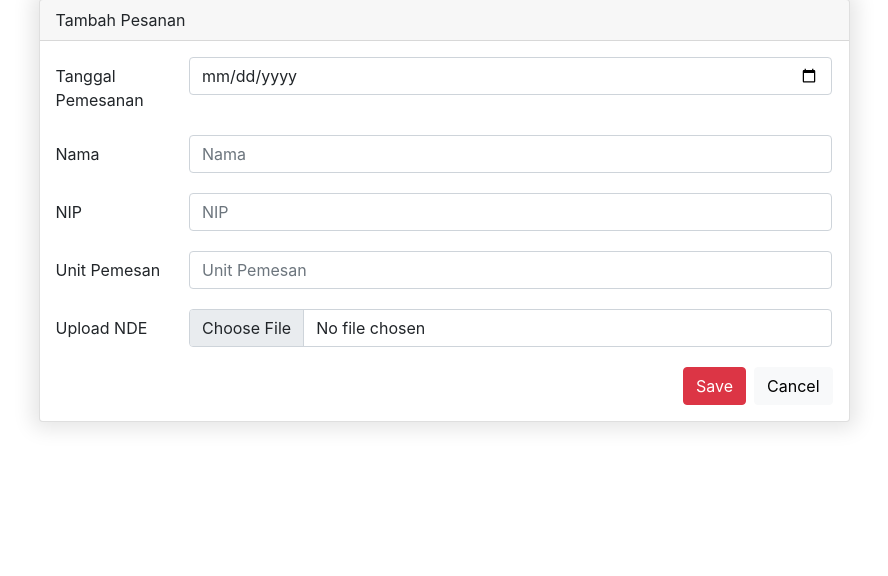
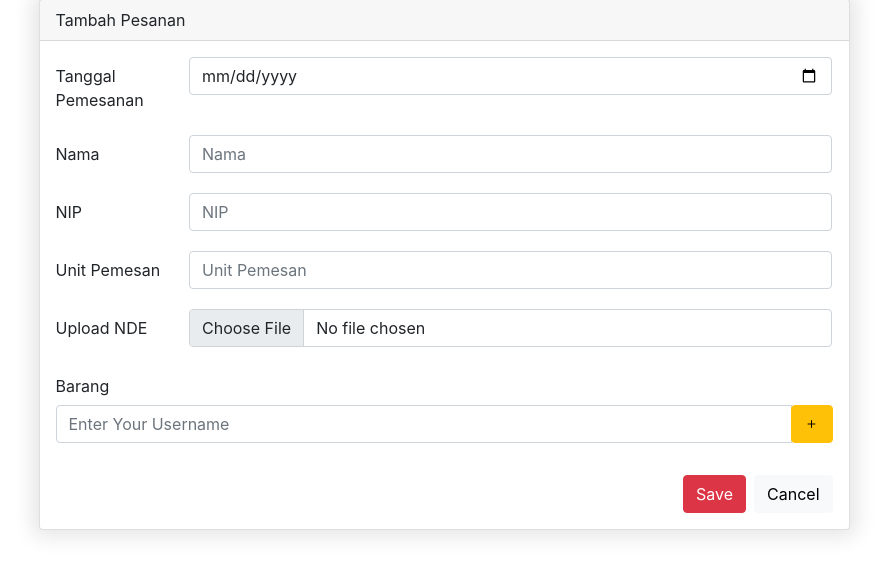
Before and after one commit to ahmadindran/celoe-inventory-management, a CodeIgniter app: page /magang-ci3/user/pesanan/tambah in a window 1280 px wide. Shown: the part 87-663 px from the top of the page, without its empty margins (196-1084 px from the left). Run offline with CodeIgniter, Linux system fonts and the light colour scheme; some libraries are stand-ins or nearby versions.

Commit message:
Menambahkan input barang

```diff
--- a/application/controllers/user/Homepage.php
+++ b/application/controllers/user/Homepage.php
@@ -19,7 +19,7 @@ class Homepage extends CI_Controller
             redirect('login');
         }
 
-        if ($this->input->post('submit')) {
+        if (isset($_POST['submit'])) {
             $data['keyword'] = $this->input->post('keyword');
             $this->session->get_userdata('keyword', $data['keyword']);
         } else {
@@ -66,7 +66,6 @@ class Homepage extends CI_Controller
 
         $config['attributes'] = array('class' => 'page-link');
 
-
         $this->pagination->initialize($config);
 
         $data['start'] = $this->uri->segment(4);
--- a/application/views/templates/header.php
+++ b/application/views/templates/header.php
@@ -5,12 +5,15 @@
     <!-- Required meta tags -->
     <meta charset="utf-8">
     <meta name="viewport" content="width=device-width, initial-scale=1">
-    <link rel="stylesheet" href="<?php echo base_url()?>assets/css/style.css">
+    <link rel="stylesheet" href="<?php echo base_url() ?>assets/css/style.css">
 
     <!-- Bootstrap CSS -->
     <link href="https://cdn.jsdelivr.net/npm/bootstrap@5.1.3/dist/css/bootstrap.min.css" rel="stylesheet" integrity="sha384-1BmE4kWBq78iYhFldvKuhfTAU6auU8tT94WrHftjDbrCEXSU1oBoqyl2QvZ6jIW3" crossorigin="anonymous">
     <link rel="stylesheet" href="https://cdn.jsdelivr.net/npm/bootstrap-icons@1.7.2/font/bootstrap-icons.css">
     <title><?php echo $judul; ?></title>
+
+    <!-- jQuery -->
+    <script src="https://ajax.googleapis.com/ajax/libs/jquery/3.6.0/jquery.min.js"></script>
 </head>
 
 <body>
--- a/application/views/user/index.php
+++ b/application/views/user/index.php
@@ -11,7 +11,7 @@
                 <div class="input-group mb-3">
                     <input type="text" class="form-control" name="keyword" autocomplete="off" autofocus>
                     <div class="input-group-append">
-                        <input class="btn btn-primary" type="submit" name="submit">
+                        <button type="submit" class="btn btn-danger" name="submit"><i class="bi bi-search"></i></button>
                     </div>
                 </div>
             </form>
--- a/application/views/user/pesanan/add.php
+++ b/application/views/user/pesanan/add.php
@@ -42,12 +42,48 @@
                         </div>
 
                         <div class="mb-3 row">
-                            <label for="produk" class="col-sm-2 col-form-label">Upload NDE</label>
+                            <label for="nde" class="col-sm-2 col-form-label">Upload NDE</label>
                             <div class="col-sm-10">
                                 <input class="form-control" id="nde" name="nde" type="file" placeholder="NDE">
                                 <div class="form-text text-danger"><?= form_error('file'); ?></div>
                             </div>
                         </div>
+
+                        <div class="mb-3 row">
+                            <label for="barang" class="col-sm-2 col-form-label">Barang</label>
+                            <div class="form-group fieldGroup">
+                                <div class="input-group">
+                                    <input type="text" name="username[]" class="form-control" placeholder="Enter Your Username" />
+                                    <div class="input-group-addon ml-3">
+                                        <a href="javascript:void(0)" class="btn btn-warning addMore"><i class="bi bi-plus"></i></a>
+                                    </div>
+                                </div>
+                            </div>
+                        </div>
+
+                        <div class="mb-3 row">
+                            <div class="form-group fieldGroupCopy" style="display: none;">
+                                <div class="input-group">
+                                    <input type="text" name="username[]" class="form-control" placeholder="Enter Your Username" />
+                                    <input type="text" name="email[]" class="form-control" placeholder="Enter Your email" />
+                                    <div class="input-group-addon">
+                                        <a href="javascript:void(0)" class="btn btn-danger remove"><i class="bi bi-trash"></i></a>
+                                    </div>
+                                </div>
+                            </div>
+                        </div>
+
+                        <!-- <div class="mb-3 row">
+                            <div class="form-group fieldGroup">
+                                <div class="input-group">
+                                    <input type="text" name="username[]" class="form-control" placeholder="Enter Your Username" />
+                                    <input type="text" name="email[]" class="form-control" placeholder="Enter Your email" />
+                                    <div class="input-group-addon ml-3">
+                                        <a href="javascript:void(0)" class="btn btn-warning addMore"><i class="bi bi-plus"></i></a>
+                                    </div>
+                                </div>
+                            </div>
+                        </div> -->
 
                         <div class="d-grid gap-2 d-md-flex justify-content-md-end">
                             <button type="submit" class="btn btn-danger">Save</button>
@@ -59,3 +95,25 @@
         </div>
     </div>
 </div>
+
+<script>
+    $(document).ready(function() {
+        // membatasi jumlah inputan
+        var maxGroup = 10;
+
+        //melakukan proses multiple input
+        $(".addMore").click(function() {
+            if ($('body').find('.fieldGroup').length < maxGroup) {
+                var fieldHTML = '<div class="form-group fieldGroup">' + $(".fieldGroupCopy").html() + '</div>';
+                $('body').find('.fieldGroup:last').after(fieldHTML);
+            } else {
+                alert('Maximum ' + maxGroup + ' groups are allowed.');
+            }
+        });
+
+        //remove fields group
+        $("body").on("click", ".remove", function() {
+            $(this).parents(".fieldGroup").remove();
+        });
+    });
+</script>
```
